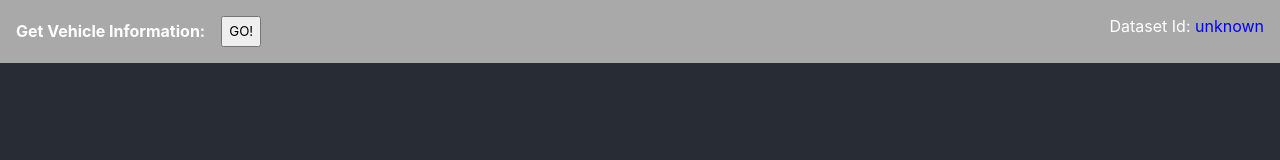
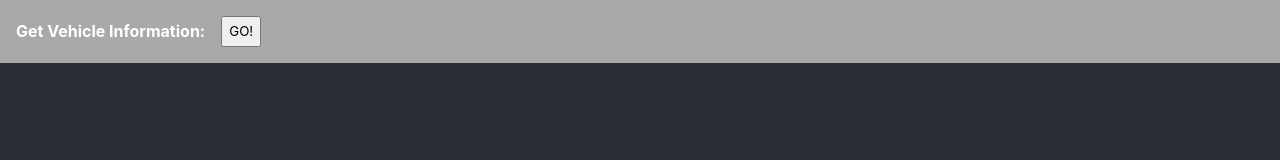
Before and after one commit to rbolet/cox, a React (Create React App) app: page / in a window 1280 px wide. Shown: the top 160 px of the page. Built offline with nearby package versions, Linux system fonts and the light colour scheme.

Commit message:
testing for dataset appears

```diff
--- a/src/App.js
+++ b/src/App.js
@@ -1,15 +1,13 @@
-import logo from "./logo.svg";
 import "./App.css";
 import { useState } from "react";
 
 function App() {
-  const [datasetId, setDatasetId] = useState("unknown");
+  const [datasetId, setDatasetId] = useState(null);
 
   async function getDataset() {
     const data = await fetch("http://api.coxauto-interview.com/api/datasetId").then((res) =>
       res.json()
     );
-    console.log(data);
     setDatasetId(data?.datasetId);
   }
 
@@ -23,9 +21,11 @@ function App() {
           </button>
         </div>
         <div>
-          <p>
-            Dataset Id: <span>{datasetId}</span>
-          </p>
+          {datasetId && (
+            <p>
+              Dataset Id: <span role="note">{datasetId}</span>
+            </p>
+          )}
         </div>
       </header>
       <main className="content"></main>
--- a/src/index.css
+++ b/src/index.css
@@ -12,6 +12,15 @@ body * {
   -moz-osx-font-smoothing: grayscale;
 }
 
+div .row {
+  display: flex;
+}
+
+div .col {
+  display: flex;
+  flex-direction: column;
+}
+
 code {
   font-family: source-code-pro, Menlo, Monaco, Consolas, "Courier New", monospace;
 }
```
Also changed, not shown: 1 other file (tests, documents, lock files or other folders).
